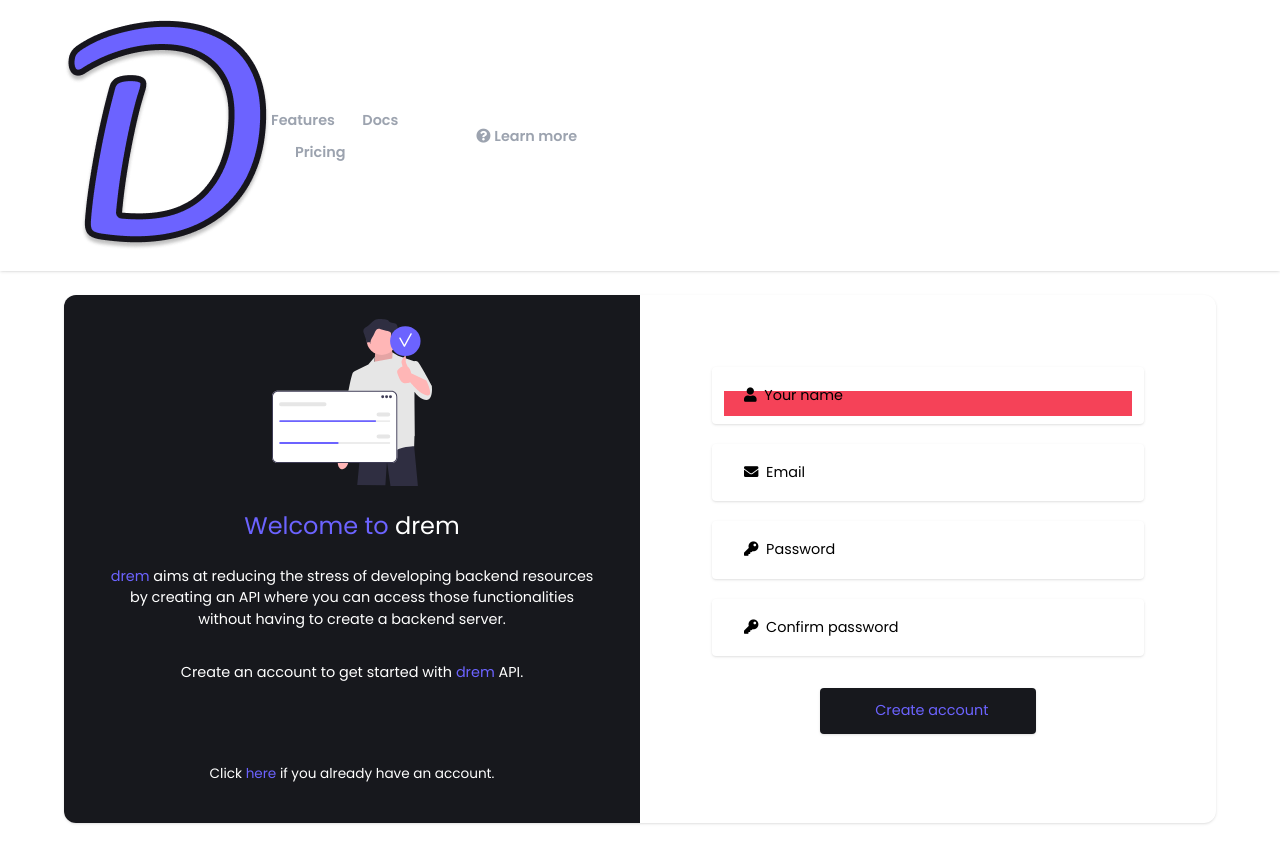
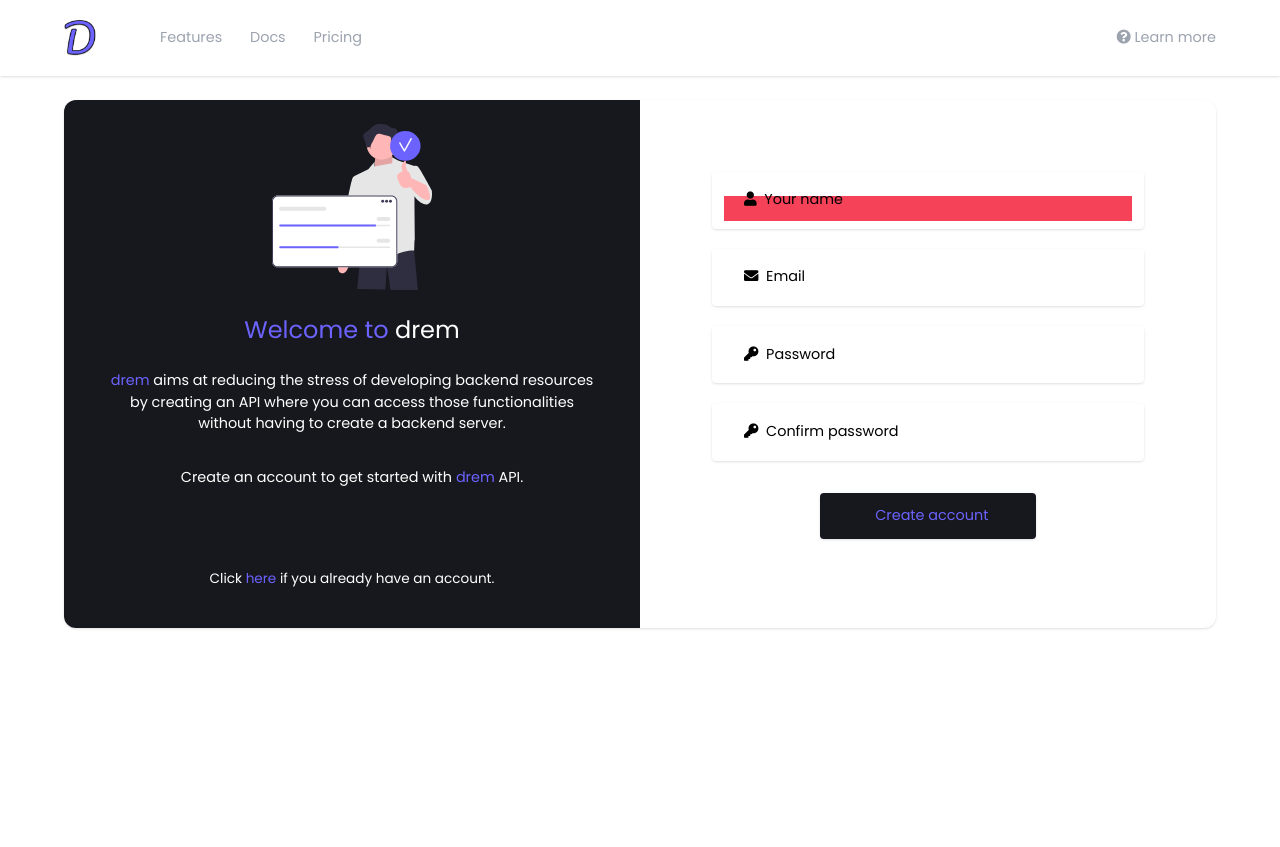
Before and after one commit to CoderX-001/drem, a website with bundled scripts: page frontend/pages/signup.html in a window 1280 px wide. After the commit the page ends 800 px from the top, so only its background shows below. Built offline with nearby package versions, Linux system fonts and the light colour scheme.

Commit message:
Update signup.html

```diff
--- a/frontend/pages/signup.html
+++ b/frontend/pages/signup.html
@@ -22,9 +22,11 @@
       <nav class="w-full container mx-auto flex items-center gap-x-[4rem]">
         <!-- Logo -->
         <div class="flex flex-shrink-0 font-mono text-2xl font-semibold text-[#6c63ff]">
-          <img src="../public/images/Ddrem-logo.png" alt="drem logo"
+          <a href="/">
+            <!-- <h1>drem</h1> -->
+            <img src="/public/images/Ddrem-logo.png" alt="drem logo" class="border-0 w-8">
+          </a>
         </div>
-
         <!-- Hamburger for smaller screen -->
         <div class="block lg:hidden absolute right-[3rem]">
           <button class="submenu flex items-center px-2 py-1 border border-gray-500 rounded hover:border-[#f54258] hover:text-[#f54258] hover:fill-current">
```
